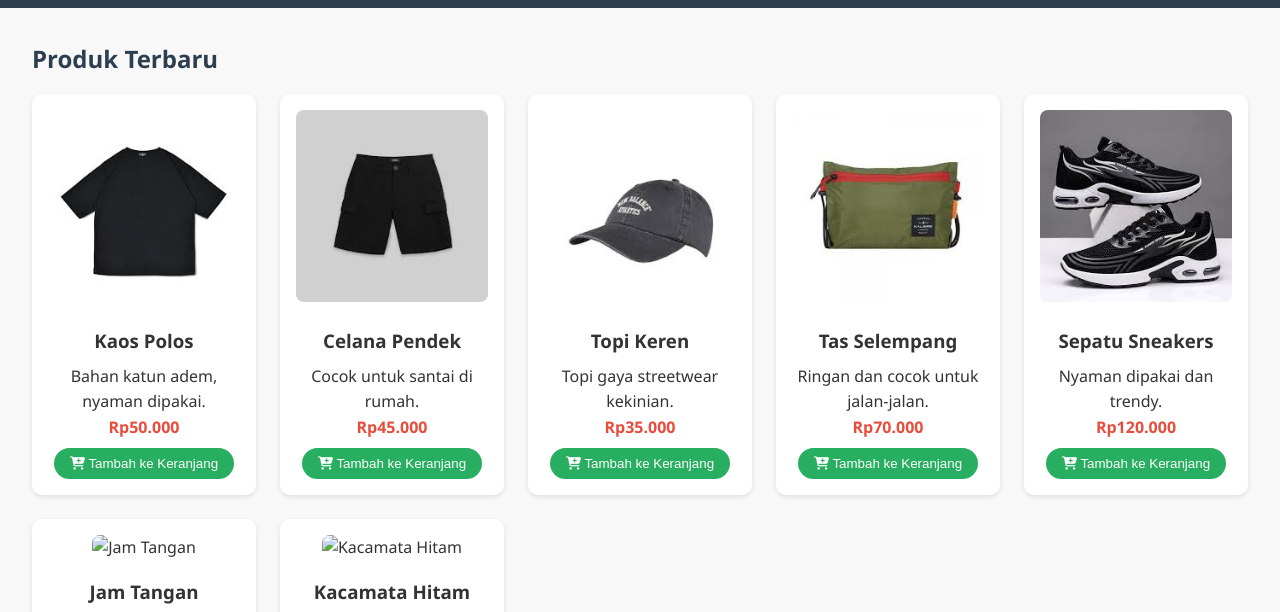
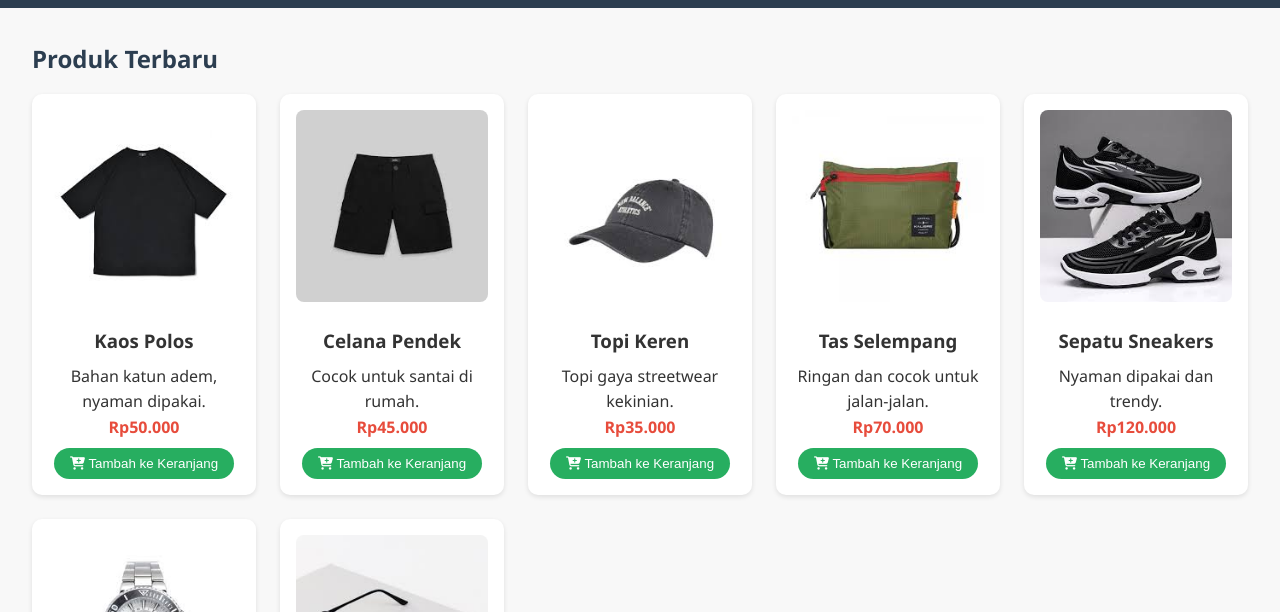
Before and after one commit to Fitriani28/Toko-Ku, a plain HTML site: page index.html in a window 1280 px wide. Shown: the part 109-721 px from the top of the page. Drawn offline with Linux system fonts and the light colour scheme.

Commit message:
Update index.html

```diff
--- a/index.html
+++ b/index.html
@@ -69,14 +69,14 @@
           <button onclick="tambahKeKeranjang()"><i class="fas fa-cart-plus"></i> Tambah ke Keranjang</button>
         </article>
         <article class="produk-item">
-          <img src="images/produk6.jpg" alt="Jam Tangan" />
+          <img src="jam.jpg" alt="Jam Tangan" />
           <h3>Jam Tangan</h3>
           <p>Jam tangan stylish dan elegan.</p>
           <p class="harga">Rp150.000</p>
           <button onclick="tambahKeKeranjang()"><i class="fas fa-cart-plus"></i> Tambah ke Keranjang</button>
         </article>
         <article class="produk-item">
-          <img src="images/produk7.jpg" alt="Kacamata Hitam" />
+          <img src="kacamata.jpg" alt="Kacamata Hitam" />
           <h3>Kacamata Hitam</h3>
           <p>Melindungi mata dan tetap keren.</p>
           <p class="harga">Rp85.000</p>
```
